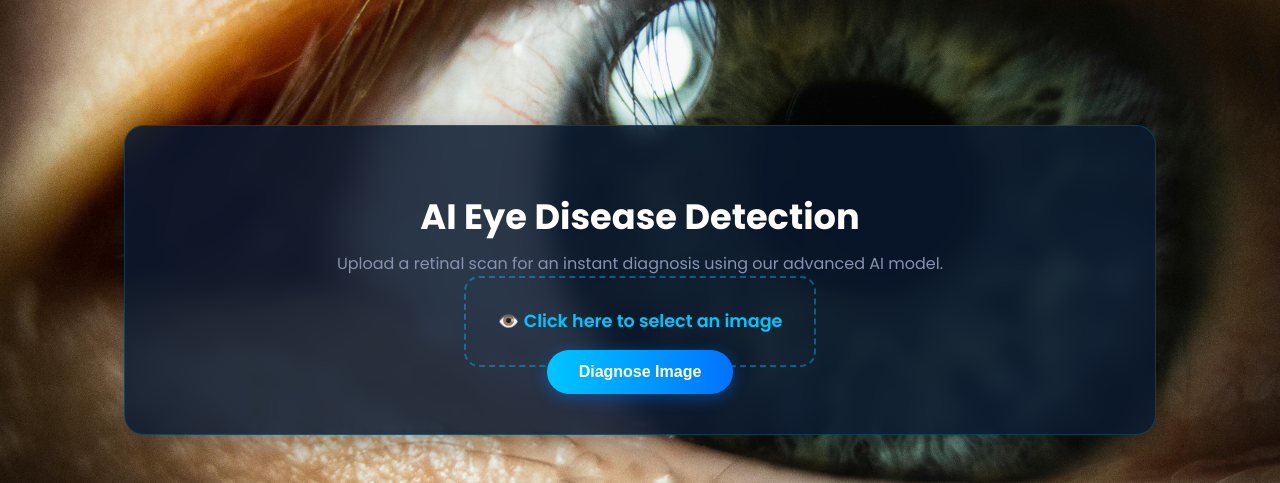
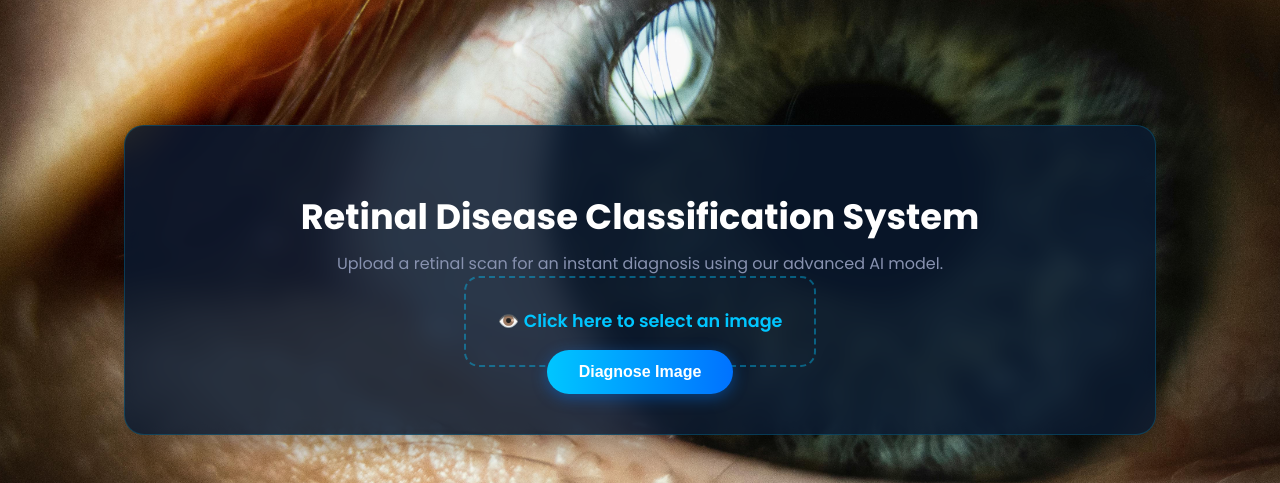
Before and after one commit to vvssmohan/Eye_Disease_Detection_Using-Deep_Learning, a Flask app: page / in a window 1280 px wide. Shown: the part 160-643 px from the top of the page. Run offline with Flask 3, Linux system fonts and the light colour scheme.

Commit message:
Update index.html

```diff
--- a/templates/index.html
+++ b/templates/index.html
@@ -1,13 +1,13 @@
 <!DOCTYPE html>
 <html lang="en">
 <head>
-    <meta charset="UTF-8">
-    <title>AI Eye Disease Detection</title>
+     <meta charset="UTF-8">
+     <title>RetinaScan AI</title>
     <link rel="stylesheet" href="{{ url_for('static', filename='styles.css') }}">
 </head>
 <body>
     <div class="container">
-        <h1>AI Eye Disease Detection</h1>
+        <h1>Retinal Disease Classification System</h1>
         <h4>Upload a retinal scan for an instant diagnosis using our advanced AI model.</h4>
 
         <form method="POST" enctype="multipart/form-data">
```
